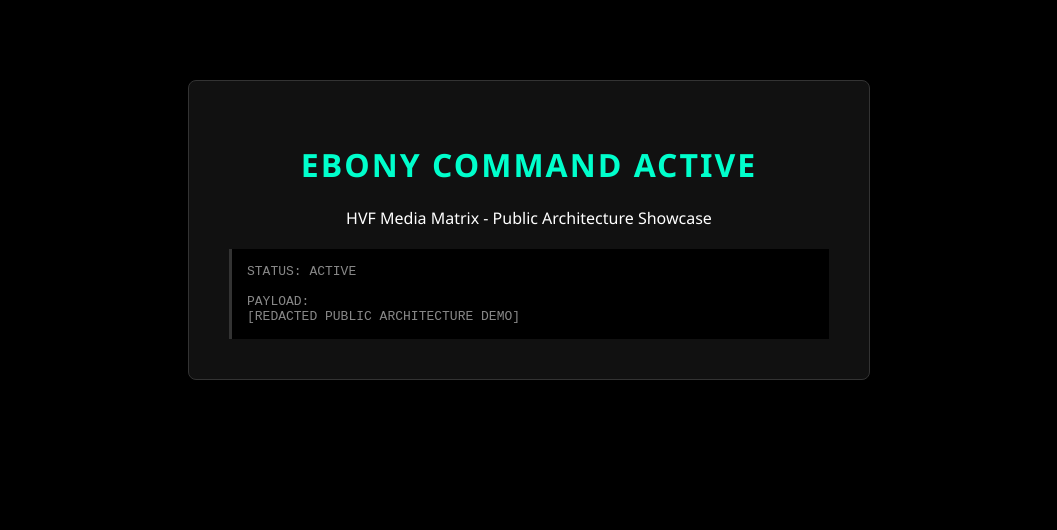
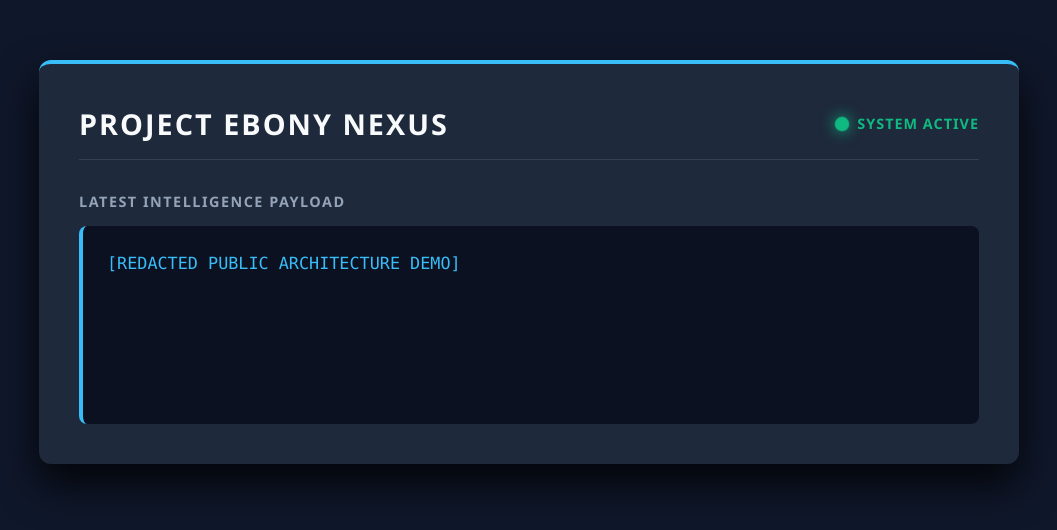
Before and after one commit to mrshumphrey3251-ai/hvf-media-matrix-public, a plain HTML site: page ebony_dashboard/index.html in a window 1280 px wide. Shown: the part 170-700 px from the top of the page, without its empty margins (111-1168 px from the left). Drawn offline with Linux system fonts and the light colour scheme.

Commit message:
Deployment 12a: Engineered public executive UI blueprint and polling architecture

```diff
--- a/ebony_dashboard/index.html
+++ b/ebony_dashboard/index.html
@@ -3,34 +3,23 @@
 <head>
     <meta charset="UTF-8">
     <meta name="viewport" content="width=device-width, initial-scale=1.0">
-    <title>HVF Ebony Command (Public Edition)</title>
-    <link rel="manifest" href="manifest.json">
-    <meta name="theme-color" content="#1a1a1a">
-    <style>
-        body { background-color: #000000; color: #ffffff; font-family: 'Segoe UI', Tahoma, Geneva, Verdana, sans-serif; display: flex; justify-content: center; align-items: center; height: 100vh; margin: 0; }
-        .matrix-container { text-align: center; border: 1px solid #333; padding: 40px; border-radius: 8px; background-color: #111; max-width: 600px; width: 90%; }
-        h1 { color: #00ffcc; text-transform: uppercase; letter-spacing: 2px; }
-        #widget-zone { margin-top: 20px; color: #888; background: #000; padding: 15px; border-left: 3px solid #333; font-family: monospace; white-space: pre-wrap; text-align: left; }
-    </style>
+    <title>HVF Media Matrix | Executive Dashboard</title>
+    <link rel="stylesheet" href="style.css">
 </head>
 <body>
-    <div class="matrix-container">
-        <h1>Ebony Command Active</h1>
-        <p>HVF Media Matrix - Public Architecture Showcase</p>
-        <div id="widget-zone">Intercepting data stream...</div>
+    <div class="dashboard-container">
+        <div class="header">
+            <h1>PROJECT EBONY NEXUS</h1>
+            <div class="status-indicator">
+                <div class="status-dot"></div>
+                <span id="status-text">SYSTEM ACTIVE</span>
+            </div>
+        </div>
+        <div class="content-panel">
+            <h3 class="panel-title">LATEST INTELLIGENCE PAYLOAD</h3>
+            <div id="intel-display" class="intel-feed">Awaiting data stream...</div>
+        </div>
     </div>
-    <script>
-        function fetchIntel() {
-            fetch('data/stream.json')
-                .then(response => response.json())
-                .then(data => {
-                    document.getElementById('widget-zone').innerText = "STATUS: " + data.status + "\n\nPAYLOAD:\n" + data.intel;
-                })
-                .catch(err => {
-                    document.getElementById('widget-zone').innerText = "[REDACTED: Awaiting sanitized data]";
-                });
-        }
-        fetchIntel();
-    </script>
+    <script src="script.js"></script>
 </body>
 </html>
--- /dev/null
+++ b/ebony_dashboard/script.js
@@ -0,0 +1,27 @@
+// HVF Media Matrix - Live Telemetry Engine
+// Engineered for continuous background synchronization
+
+async function fetchIntelStream() {
+    try {
+        // Append dynamic timestamp to shatter browser caching protocols
+        const response = await fetch('data/stream.json?t=' + new Date().getTime());
+        if (!response.ok) throw new Error("Data stream connection severed.");
+
+        const data = await response.json();
+        const display = document.getElementById('intel-display');
+
+        // Prevent UI flickering by only updating the DOM when the payload physically changes
+        if (display.textContent !== data.intel) {
+            display.textContent = data.intel;
+            console.log("Matrix sync achieved. Telemetry updated: " + new Date().toLocaleTimeString());
+        }
+    } catch (error) {
+        console.error("Matrix Sync Error: ", error);
+        document.getElementById('intel-display').textContent = "[WARNING] Data stream connection lost. Standing by for auto-reconnect...";
+    }
+}
+
+// Ignite immediate sync on load
+fetchIntelStream();
+// Establish continuous polling loop (5-second intervals)
+setInterval(fetchIntelStream, 5000);
--- /dev/null
+++ b/ebony_dashboard/style.css
@@ -0,0 +1,83 @@
+/* HVF Media Matrix - Executive Dashboard UI */
+:root {
+    --bg-dark: #0f172a;
+    --panel-dark: #1e293b;
+    --text-main: #f8fafc;
+    --text-muted: #94a3b8;
+    --accent-blue: #38bdf8;
+    --accent-green: #10b981;
+}
+body {
+    background-color: var(--bg-dark);
+    color: var(--text-main);
+    font-family: 'Segoe UI', system-ui, sans-serif;
+    margin: 0;
+    padding: 2rem;
+    display: flex;
+    justify-content: center;
+    align-items: center;
+    min-height: 100vh;
+}
+.dashboard-container {
+    background: var(--panel-dark);
+    border-radius: 12px;
+    padding: 2.5rem;
+    box-shadow: 0 20px 40px rgba(0,0,0,0.8);
+    max-width: 900px;
+    width: 100%;
+    border-top: 4px solid var(--accent-blue);
+}
+.header {
+    display: flex;
+    justify-content: space-between;
+    align-items: center;
+    margin-bottom: 2rem;
+    border-bottom: 1px solid #334155;
+    padding-bottom: 1rem;
+}
+.header h1 {
+    margin: 0;
+    font-size: 1.8rem;
+    font-weight: 700;
+    letter-spacing: 2px;
+}
+.status-indicator {
+    display: flex;
+    align-items: center;
+    gap: 0.6rem;
+    font-weight: bold;
+    color: var(--accent-green);
+    font-size: 0.9rem;
+    letter-spacing: 1px;
+}
+.status-dot {
+    width: 12px;
+    height: 12px;
+    background-color: var(--accent-green);
+    border-radius: 50%;
+    box-shadow: 0 0 12px var(--accent-green);
+    animation: pulse 2s infinite;
+}
+.panel-title {
+    color: var(--text-muted);
+    margin-top: 0;
+    font-size: 0.9rem;
+    letter-spacing: 1.5px;
+}
+.intel-feed {
+    background: #0b1120;
+    padding: 1.5rem;
+    border-radius: 8px;
+    font-family: 'Consolas', 'Courier New', monospace;
+    font-size: 1.05rem;
+    line-height: 1.6;
+    color: var(--accent-blue);
+    border-left: 4px solid var(--accent-blue);
+    white-space: pre-wrap;
+    min-height: 150px;
+}
+@keyframes pulse {
+    0% { transform: scale(0.95); opacity: 0.7; }
+    50% { transform: scale(1.2); opacity: 1; }
+    100% { transform: scale(0.95); opacity: 0.7; }
+}
```
